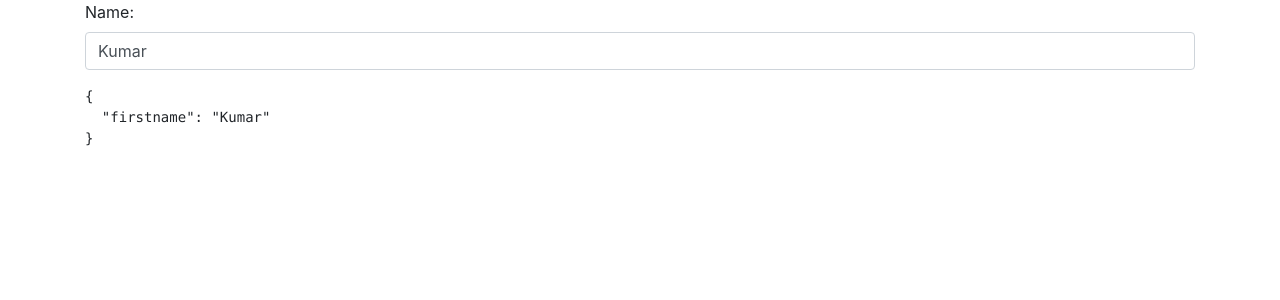
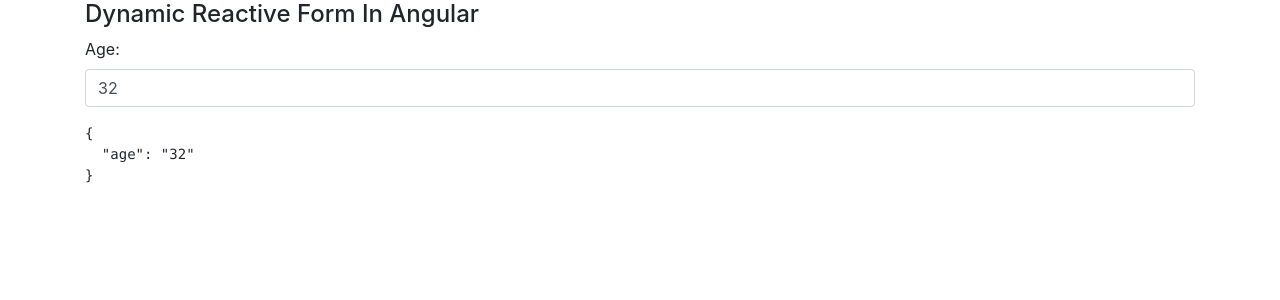
Before and after one commit to kumaruidivloper/Create-Dynamic-Forms-In-Angular, an Angular app: page / in a window 1280 px wide. Shown: the top 300 px of the page. Built offline with nearby package versions, Linux system fonts and the light colour scheme.

Commit message:
Change-Firstname-To-Age-Manually

```diff
--- a/src/app/app.component.html
+++ b/src/app/app.component.html
@@ -1,9 +1,10 @@
 <!--The content below is only a placeholder and can be replaced.-->
 <div class="container">
-    <form [formGroup]="form">
+<h4>Dynamic Reactive Form In Angular</h4>
+<form [formGroup]="form">
   <div class="form-group">
-    <label for="usr">Name:</label>
-    <input type="text" class="form-control" formControlName="firstname">
+    <label for="usr">Age:</label>
+    <input type="text" class="form-control" formControlName="age">
   </div>
 </form>
 
--- a/src/app/app.component.ts
+++ b/src/app/app.component.ts
@@ -13,7 +13,7 @@
 
   ngOnInit() {
     this.form = new FormGroup({
-      firstname: new FormControl('Kumar')
+      age: new FormControl('32')
     });
   }
 }
```
